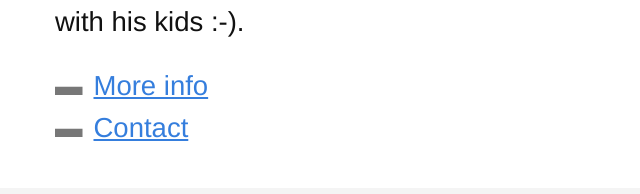
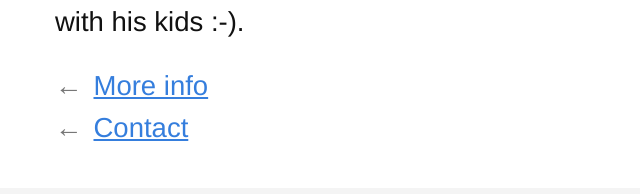
Before and after one commit to luismqueral/studio-queral, a React (Vite) app: page / in a window 1280 px wide. Shown: the part 373-567 px from the top of the page, without its empty margins (317-957 px from the left). Built offline with nearby package versions, Linux system fonts and the light colour scheme.

Commit message:
Use left arrows for link bullets

```diff
--- a/src/components/HomePage.jsx
+++ b/src/components/HomePage.jsx
@@ -34,11 +34,11 @@ function HomePage() {
           </p>
           <div className="mt3">
             <div className="mb2 flex items-center">
-              <span className="mr2 gray f4">▬</span>
+              <span className="mr2 gray f4">←</span>
               <a href="#" className="blue underline hover-no-underline f4">More info</a>
             </div>
             <div className="flex items-center">
-              <span className="mr2 gray f4">▬</span>
+              <span className="mr2 gray f4">←</span>
               <a href="mailto:hey@queral.studio" className="blue underline hover-no-underline f4">Contact</a>
             </div>
           </div>
```
